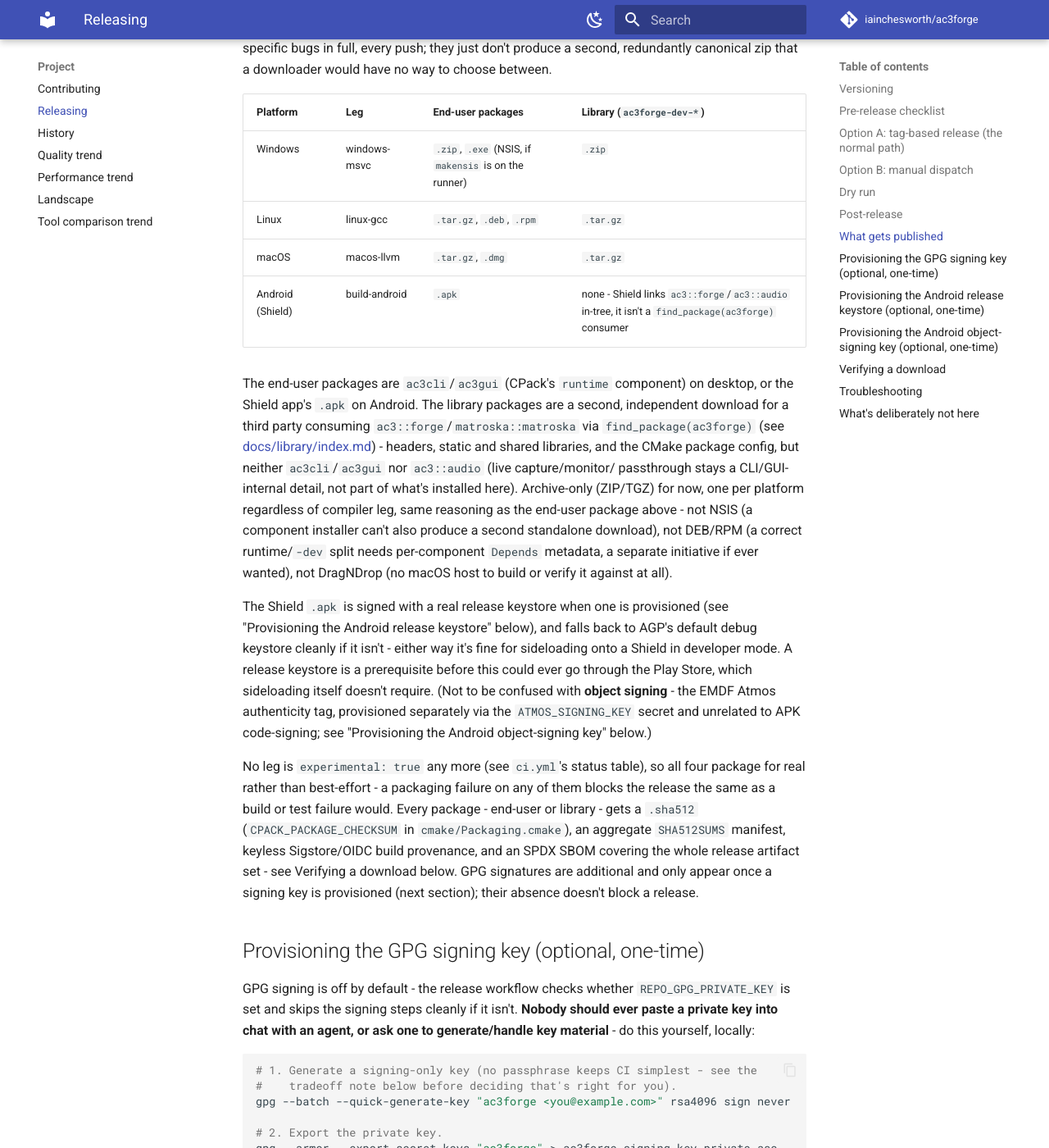
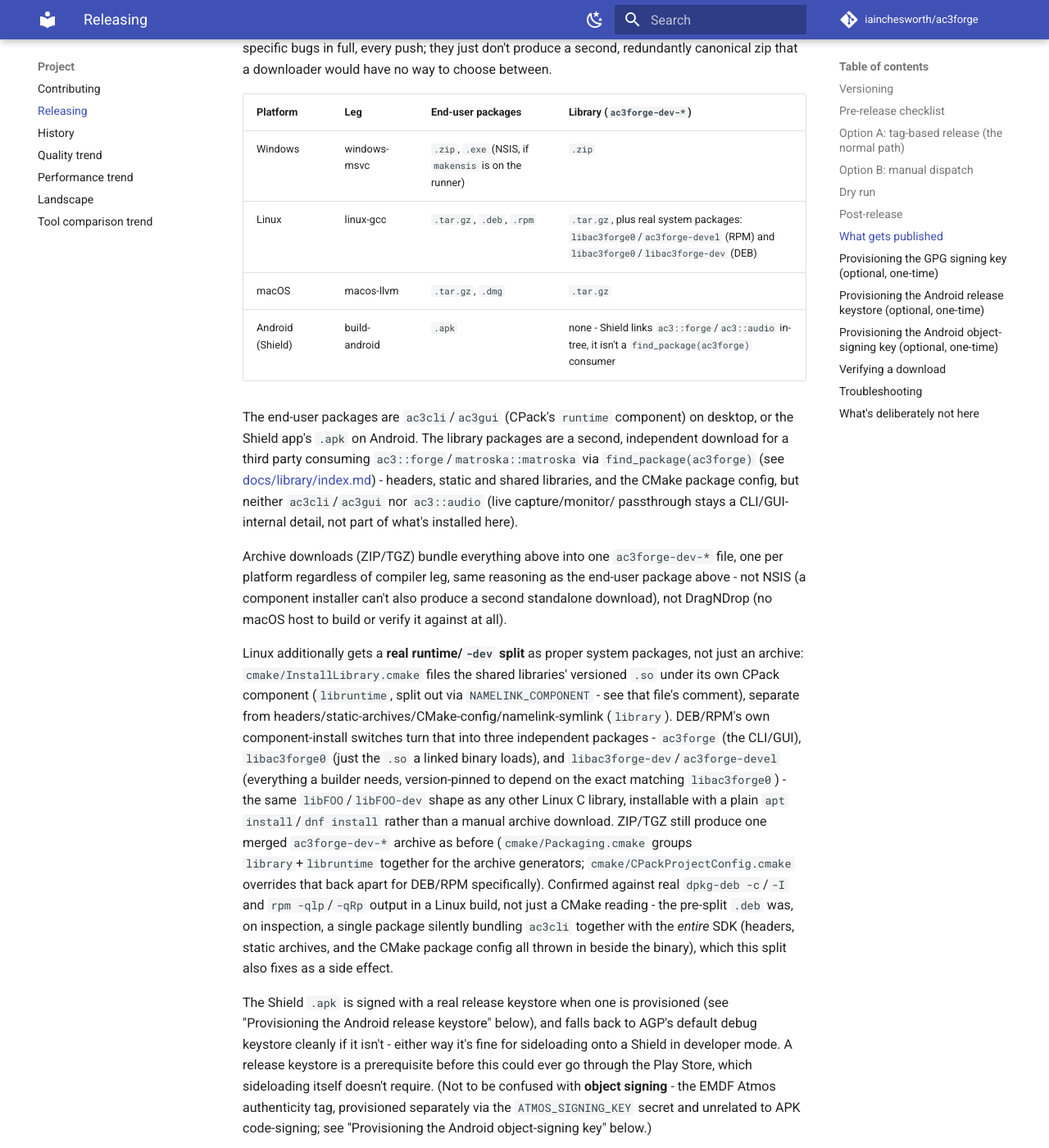
Before and after one commit to iainchesworth/ac3forge, an MkDocs documentation site: the page built from docs/releasing.md, in a window 1280 px wide and 1400 px high, scrolled down 2979 px. Shown: the whole window at 82% size. Built offline with MkDocs 1.6.1 and Material for MkDocs 9.7.7, drawn with Linux system fonts in a browser that asks for light colours; comment, search, counter and statistics services are not loaded.

Commit message:
feature: real libFOO/libFOO-dev split for Linux DEB/RPM packages
Today's .deb/.rpm silently bundle ac3cli together with the entire library
SDK (headers, static archives, CMake package config) into one monolithic
package - confirmed against real dpkg-deb -c output, not assumed. CPack's
DEB/RPM generators ignore components entirely unless *_COMPONENT_INSTALL is
turned on, which it never was.

NAMELINK_COMPONENT now splits the shared libraries' versioned .so into its
own "libruntime" component, separate from headers/static-archives/CMake-
config/namelink-symlink ("library"). DEB/RPM's component-install switches
turn that into three real packages - ac3forge, libac3forge0, and
libac3forge-dev/ac3forge-devel (version-pinned to its matching libac3forge0)
- installable with a plain apt/dnf install rather than a manual archive
download. ZIP/TGZ keep producing one merged ac3forge-dev-* archive as
before, via a shared CPack GROUP that DEB/RPM override back apart.

Verified end-to-end in a real Linux build: dpkg-deb -c/-I and rpm -qlp/-qRp
against actual generated packages, not just a CMake reading.

```diff
--- a/docs/releasing.md
+++ b/docs/releasing.md
@@ -118,7 +118,7 @@ canonical zip that a downloader would have no way to choose between.
 | Platform | Leg | End-user packages | Library (`ac3forge-dev-*`) |
 |---|---|---|---|
 | Windows | windows-msvc | `.zip`, `.exe` (NSIS, if `makensis` is on the runner) | `.zip` |
-| Linux | linux-gcc | `.tar.gz`, `.deb`, `.rpm` | `.tar.gz` |
+| Linux | linux-gcc | `.tar.gz`, `.deb`, `.rpm` | `.tar.gz`, plus real system packages: `libac3forge0`/`ac3forge-devel` (RPM) and `libac3forge0`/`libac3forge-dev` (DEB) |
 | macOS | macos-llvm | `.tar.gz`, `.dmg` | `.tar.gz` |
 | Android (Shield) | build-android | `.apk` | none - Shield links `ac3::forge`/`ac3::audio` in-tree, it isn't a `find_package(ac3forge)` consumer |
 
@@ -127,12 +127,29 @@ Shield app's `.apk` on Android. The library packages are a second, independent d
 third party consuming `ac3::forge`/`matroska::matroska` via `find_package(ac3forge)` (see
 [docs/library/index.md](library/index.md)) - headers, static and shared libraries, and the
 CMake package config, but neither `ac3cli`/`ac3gui` nor `ac3::audio` (live capture/monitor/
-passthrough stays a CLI/GUI-internal detail, not part of what's installed here). Archive-only
-(ZIP/TGZ) for now, one per platform regardless of compiler leg, same reasoning as the end-user
-package above - not NSIS (a component installer can't also produce a second standalone
-download), not DEB/RPM (a correct runtime/`-dev` split needs per-component `Depends` metadata,
-a separate initiative if ever wanted), not DragNDrop (no macOS host to build or verify it
-against at all).
+passthrough stays a CLI/GUI-internal detail, not part of what's installed here).
+
+Archive downloads (ZIP/TGZ) bundle everything above into one `ac3forge-dev-*` file, one per
+platform regardless of compiler leg, same reasoning as the end-user package above - not NSIS (a
+component installer can't also produce a second standalone download), not DragNDrop (no macOS
+host to build or verify it against at all).
+
+Linux additionally gets a **real runtime/`-dev` split** as proper system packages, not just an
+archive: `cmake/InstallLibrary.cmake` files the shared libraries' versioned `.so` under its own
+CPack component (`libruntime`, split out via `NAMELINK_COMPONENT` - see that file's comment),
+separate from headers/static-archives/CMake-config/namelink-symlink (`library`). DEB/RPM's own
+component-install switches turn that into three independent packages - `ac3forge` (the CLI/GUI),
+`libac3forge0` (just the `.so` a linked binary loads), and `libac3forge-dev`/`ac3forge-devel`
+(everything a builder needs, version-pinned to depend on the exact matching `libac3forge0`) -
+the same `libFOO`/`libFOO-dev` shape as any other Linux C library, installable with a plain
+`apt install`/`dnf install` rather than a manual archive download. ZIP/TGZ still produce one
+merged `ac3forge-dev-*` archive as before (`cmake/Packaging.cmake` groups `library`+`libruntime`
+together for the archive generators; `cmake/CPackProjectConfig.cmake` overrides that back apart
+for DEB/RPM specifically). Confirmed against real `dpkg-deb -c`/`-I` and `rpm -qlp`/`-qRp` output
+in a Linux build, not just a CMake reading - the pre-split `.deb` was, on inspection, a single
+package silently bundling `ac3cli` together with the *entire* SDK (headers, static archives, and
+the CMake package config all thrown in beside the binary), which this split also fixes as a
+side effect.
 
 The Shield `.apk` is signed with a real release keystore when one is provisioned (see
 "Provisioning the Android release keystore" below), and falls back to AGP's default debug
```
Also changed, not shown: docs/building.md (+6 -4 lines), 3 other files.
